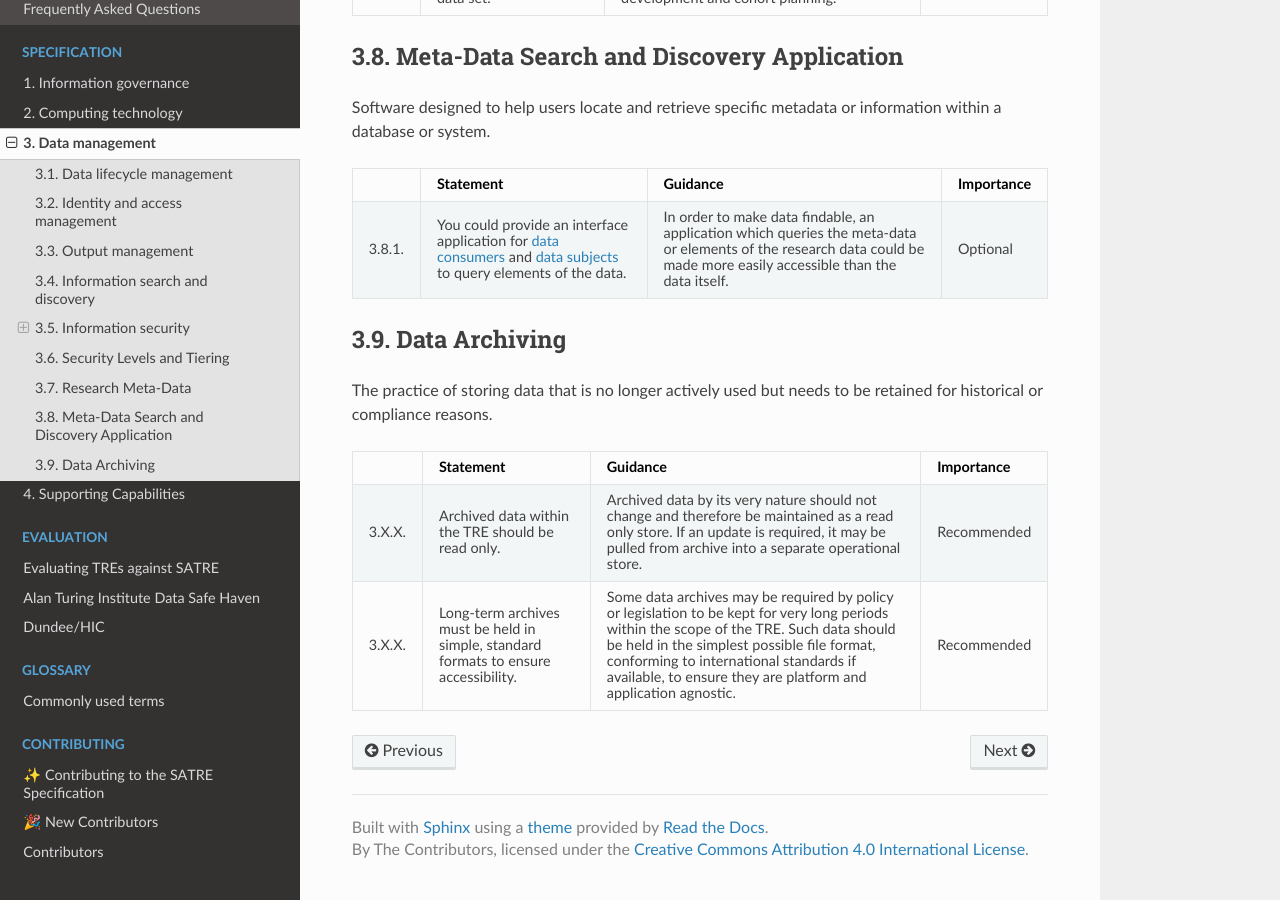
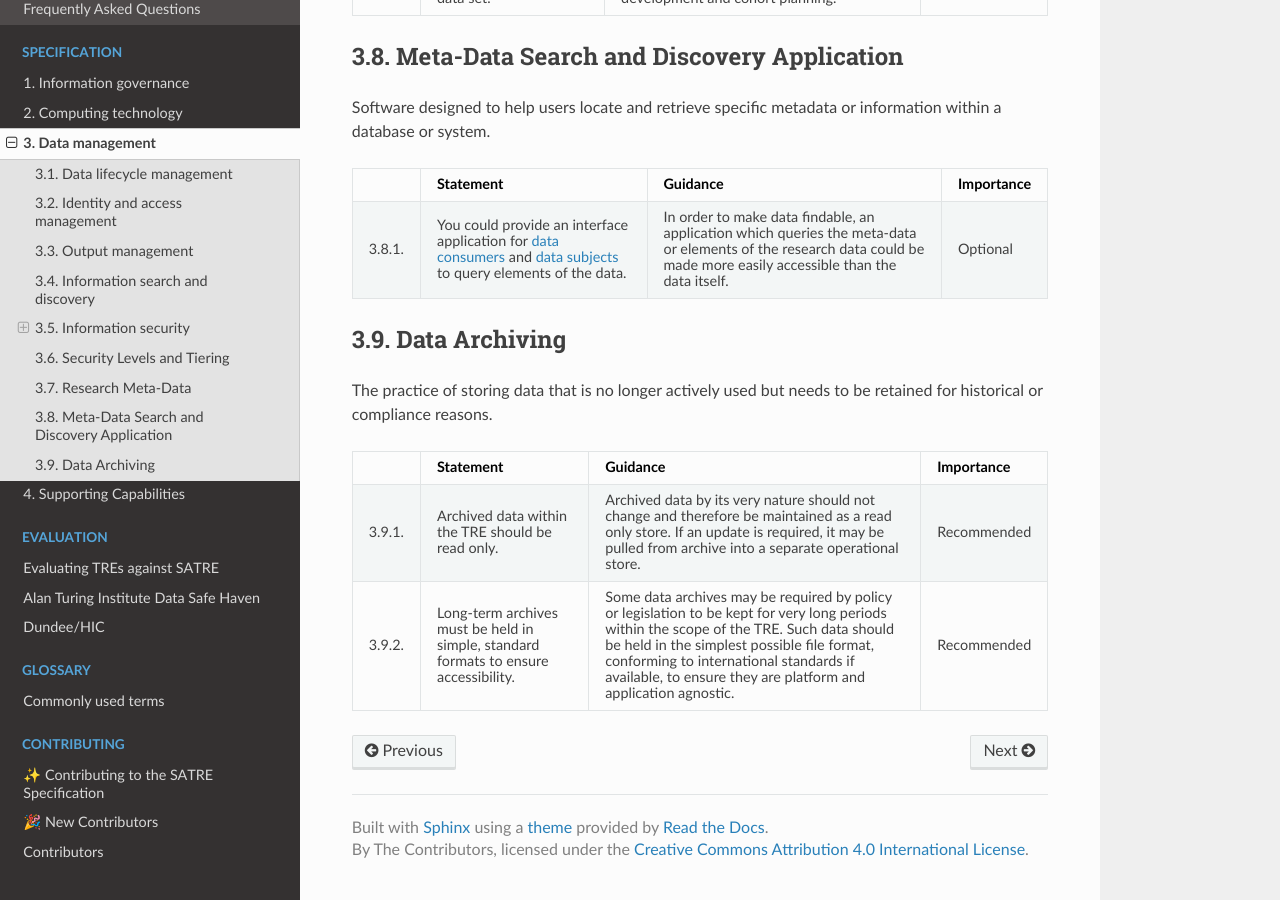
Before and after one commit to sa-tre/satre-specification, a Sphinx documentation site: the page built from docs/source/pillars/data_management.md, in a window 1280 px wide and 900 px high, scrolled down 8878 px. Built offline with Sphinx 7.4.7 and the Read the Docs theme 2.0.0, drawn with Linux system fonts in a browser that asks for light colours.

Commit message:
apply numbering to data archiving

```diff
--- a/docs/source/pillars/data_management.md
+++ b/docs/source/pillars/data_management.md
@@ -467,12 +467,12 @@ The practice of storing data that is no longer actively used but needs to be ret
   - Statement
   - Guidance
   - Importance
-* - 3.X.X.
+* - 3.9.1.
   - Archived data within the TRE should be read only.
   - Archived data by its very nature should not change and therefore be maintained as a read only store.
     If an update is required, it may be pulled from archive into a separate operational store.
   - Recommended
-* - 3.X.X.
+* - 3.9.2.
   - Long-term archives must be held in simple, standard formats to ensure accessibility.
   - Some data archives may be required by policy or legislation to be kept for very long periods within the scope of the TRE.
     Such data should be held in the simplest possible file format, conforming to international standards if available, to ensure they are platform and application agnostic.
```
